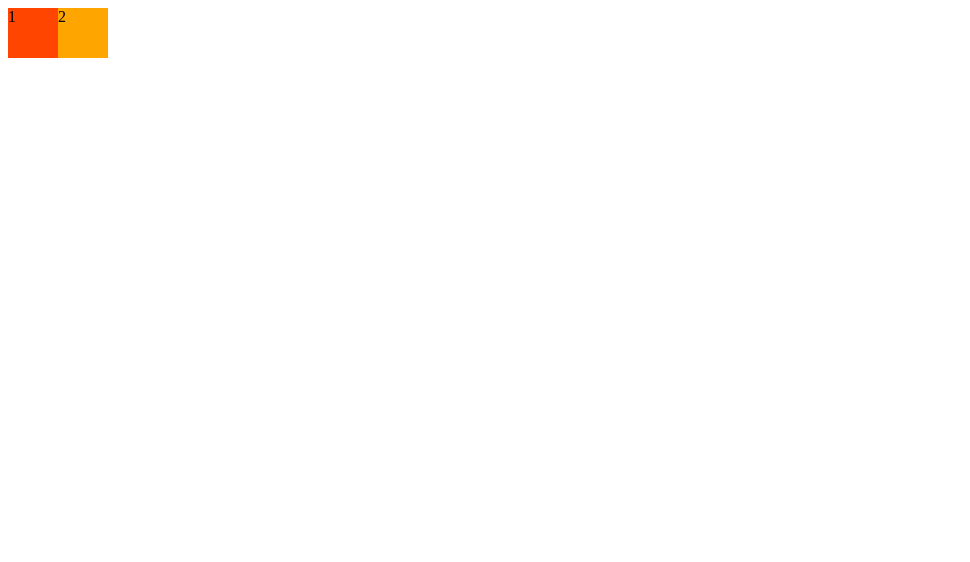
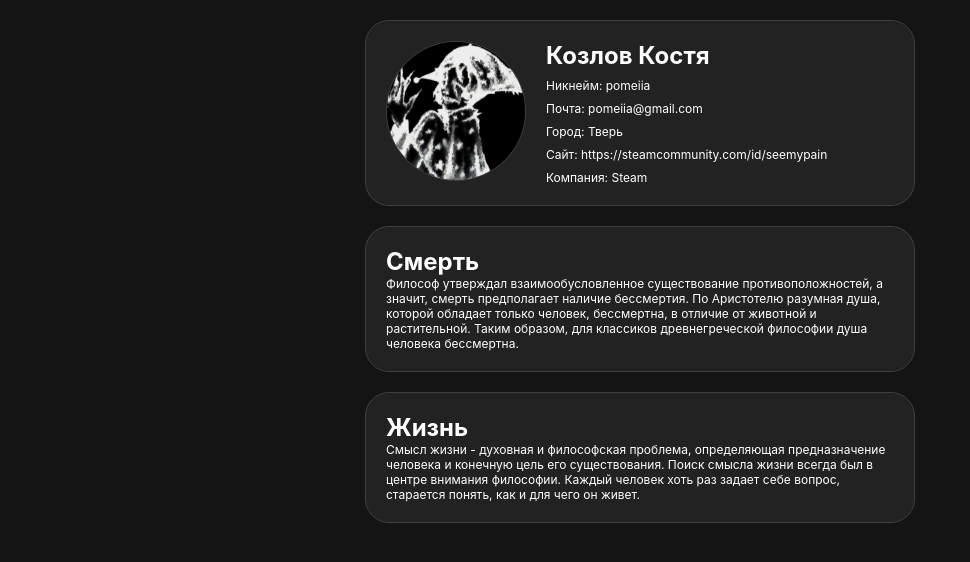
Before and after one commit to pomeiia/messenger, a plain HTML site: page index.html in a window 1280 px wide. Shown: the whole page, without its empty margins (0-970 px from the left). Drawn offline with Linux system fonts and the light colour scheme.

Commit message:
profile page

```diff
--- a/index.html
+++ b/index.html
@@ -9,9 +9,37 @@
     <title>Document</title>
 </head>
 <body>
-<div class="wrapper">
-    <div class="first">1</div>
-    <div class="second">2</div>
-</div>
+<main class="wrapper">
+    <section class="section profile">
+        <img class="avatar" src="assets/images/umieH0keTYg.jpg" alt="Avatar">
+
+        <div class="right">
+            <h1 class="name">Козлов Костя</h1>
+            <span>Никнейм: pomeiia</span>
+            <span>Почта: pomeiia@gmail.com</span>
+            <span>Город: Тверь</span>
+            <span>Сайт: https://steamcommunity.com/id/seemypain</span>
+            <span>Компания: Steam</span>
+        </div>
+    </section>
+
+    <section class="section">
+        <h2 class="title">Смерть</h2>
+        <p class="description">
+            Философ утверждал взаимообусловленное существование противоположностей, а значит, смерть предполагает
+            наличие бессмертия. По Аристотелю разумная душа, которой обладает только человек, бессмертна, в отличие от
+            животной и растительной. Таким образом, для классиков древнегреческой философии душа человека бессмертна.
+        </p>
+    </section>
+
+    <section class="section">
+        <h2 class="title">Жизнь</h2>
+        <p class="description">
+            Смысл жизни - духовная и философская проблема, определяющая предназначение человека и конечную цель его
+            существования. Поиск смысла жизни всегда был в центре внимания философии. Каждый человек хоть раз задает
+            себе вопрос, старается понять, как и для чего он живет.
+        </p>
+    </section>
+</main>
 </body>
 </html>
--- a/styles.css
+++ b/styles.css
@@ -1,16 +1,61 @@
-.wrapper{
-    display: flex;
+* {
+    margin: 0;
+    padding: 0;
+    box-sizing: border-box;
 }
 
-.first, .second{
-    width: 50px;
-    height: 50px;
+
+body {
+    background: #141414;
+    font-family: "Inter", sans-serif;
+    color: #FFFFFF;
+
 }
 
-.first{
-    background: orangered;
+.wrapper {
+    max-width: 550px;
+    margin: 20px auto;
+    display: flex;
+    flex-direction: column; /*row*/
+    gap: 20px;
 }
 
-.second{
-    background: orange;
+.section {
+    background: #222222;
+    border-radius: 24px;
+    border: 1px solid #3F3F3F;
+    padding: 20px;
 }
+
+.title {
+    font-size: 24px;
+}
+
+.description {
+    font-size: 12px;
+}
+
+.profile {
+    display: flex;
+    gap: 20px;
+
+}
+
+.avatar {
+    border-radius: 50%;
+    border: 1px solid #3F3F3F;
+    width: 140px;
+    height: 140px;
+
+}
+
+.right {
+    display: flex;
+    flex-direction: column;
+    gap: 8px;
+}
+
+.right span {
+    font-size: 12px;
+
+}
```
Also changed, not shown: assets/images/0BZ96rfRkbQ.jpg (added), assets/images/LbRGD9bTq6Y.jpg (added), assets/images/c691qzg5COE.jpg (added), assets/images/doFEG1vfkHM.jpg (added), assets/images/g1XR_8-uRhw.jpg (added), assets/images/ox1l8KBXGoQ.jpg (added), assets/images/umieH0keTYg.jpg (added).
